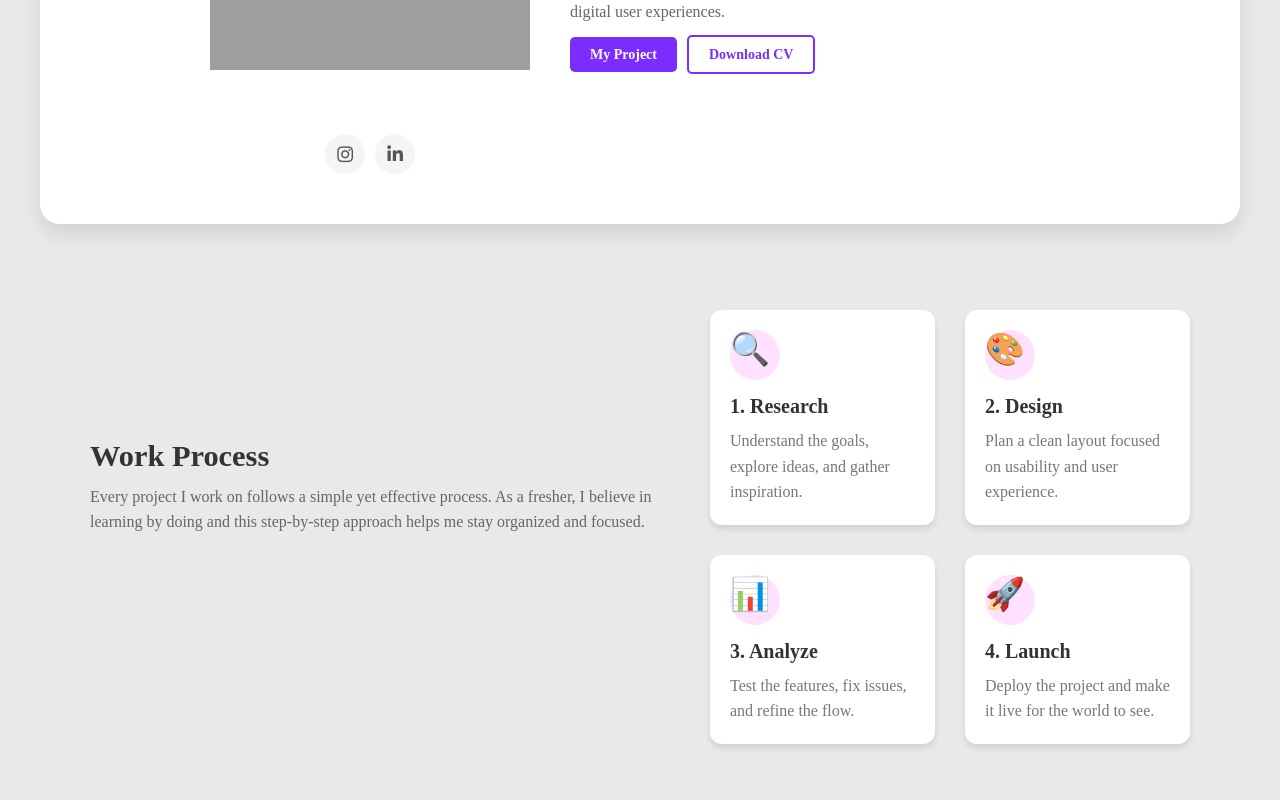
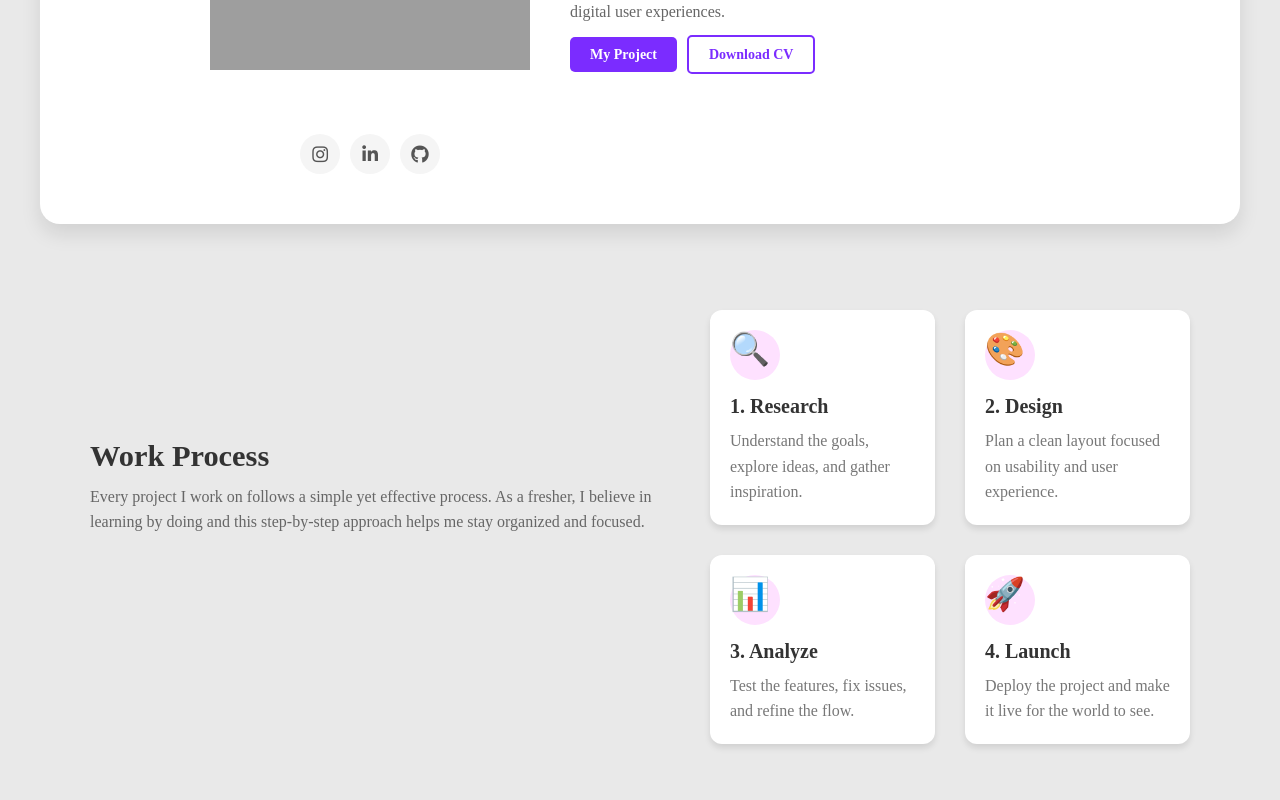
Before and after one commit to Jaikrishnavr01/new-portfolio2.0, a React (Vite) app: page / in a window 1280 px wide. Shown: the part 880-1680 px from the top of the page. Built offline with nearby package versions, Linux system fonts and the light colour scheme; grey boxes are pictures that could not be loaded.

Commit message:
github added

```diff
--- a/src/Components/AboutSection.jsx
+++ b/src/Components/AboutSection.jsx
@@ -16,6 +16,7 @@ export default function AboutSection() {
       {/* <a href="#" class="icon"> <i class="fab fa-facebook-f"></i></a> */}
       <a href="https://www.instagram.com/jk_webdesign_solutions" target='_self' class="icon"> <i class="fab fa-instagram"></i></a>
       <a href="https://www.linkedin.com/in/jaikrishnavr/" target='_self' class="icon"> <i class="fab fa-linkedin-in"></i></a>
+      <a href="https://github.com/Jaikrishnavr01" target='_self' class="icon"> <i class="fab fa-github"></i></a>
       {/* <a href="#" class="icon"> <i class="fab fa-behance"></i></a> */}
     </div>
   </div>
--- a/src/Components/Contact.jsx
+++ b/src/Components/Contact.jsx
@@ -66,6 +66,7 @@ const Contact = () => {
             <div className="socials">
               <a href="https://www.instagram.com/jk_webdesign_solutions" target="_self" className="icon"><i className="fab fa-instagram"></i></a>
               <a href="https://www.linkedin.com/in/jaikrishnavr/" target="_self" className="icon"><i className="fab fa-linkedin-in"></i></a>
+              <a href="https://github.com/Jaikrishnavr01" target='_self' class="icon"> <i class="fab fa-github"></i></a>
             </div>
           </div>
 
```
